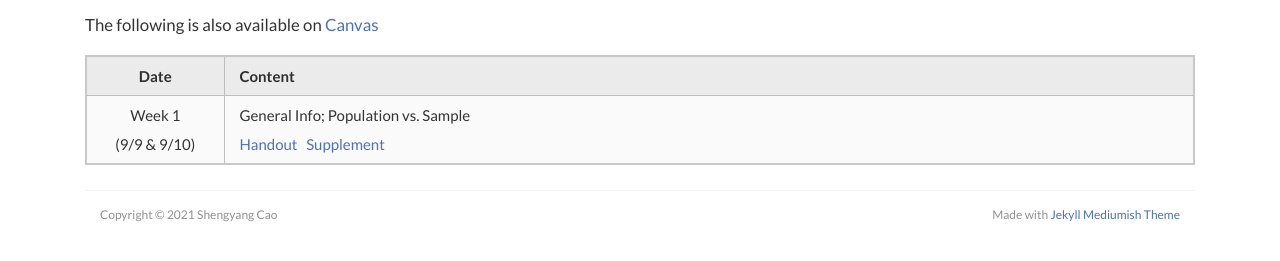
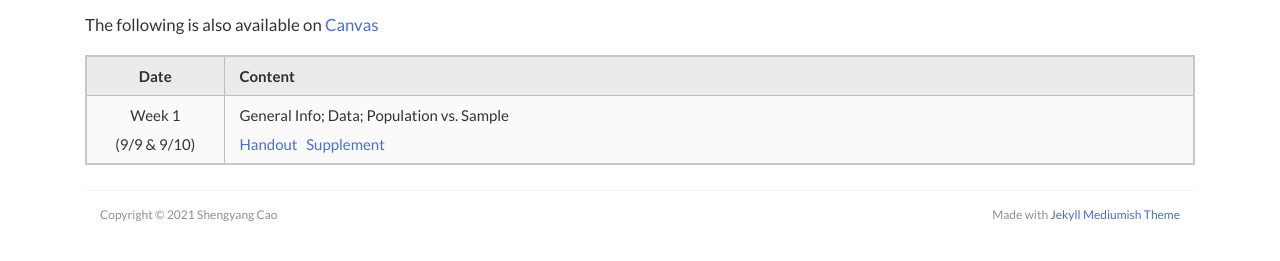
Before and after one commit to scaotravis/scaotravis.github.io, a Jekyll site: the page built from _pages/teaching/fa21-310.md, in a window 1280 px wide and 1097 px high. Shown: the part 833-1094 px from the top of the window. Built offline with Jekyll 4.4.1, drawn with Linux system fonts in a browser that asks for light colours; nearby versions of some CDN libraries; comment, search, counter and statistics services are not loaded.

Commit message:
update 310 page

```diff
--- a/_pages/teaching/fa21-310.md
+++ b/_pages/teaching/fa21-310.md
@@ -32,4 +32,4 @@ The following is also available on [Canvas](https://canvas.wisc.edu/courses/2570
 
 |     Date    |                     Content                     |
 |:-----------:|	:---------------------------------------------- |
-| Week 1 <br> (9/9 & 9/10) | General Info; Population vs. Sample <br> [Handout](https://canvas.wisc.edu/courses/257051/files/20592108?wrap=1) &nbsp; [Supplement]({{ site.baseurl }}/downloads/teaching/fa21-310/310_fa21_supplement-1.pdf) |
+| Week 1 <br> (9/9 & 9/10) | General Info; Data; Population vs. Sample <br> [Handout](https://canvas.wisc.edu/courses/257051/files/20592108?wrap=1) &nbsp; [Supplement]({{ site.baseurl }}/downloads/teaching/fa21-310/310_fa21_supplement-1.pdf) |
```
Also changed, not shown: 2 other files.
